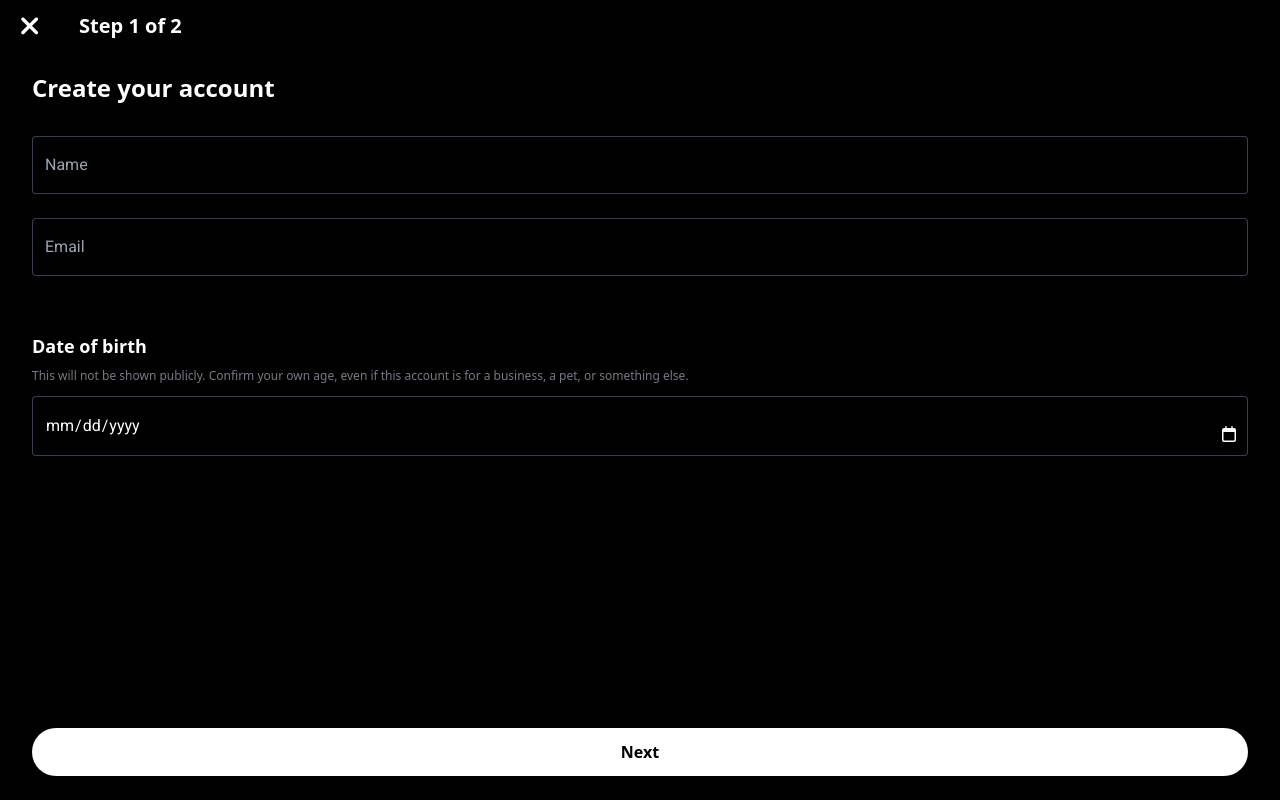
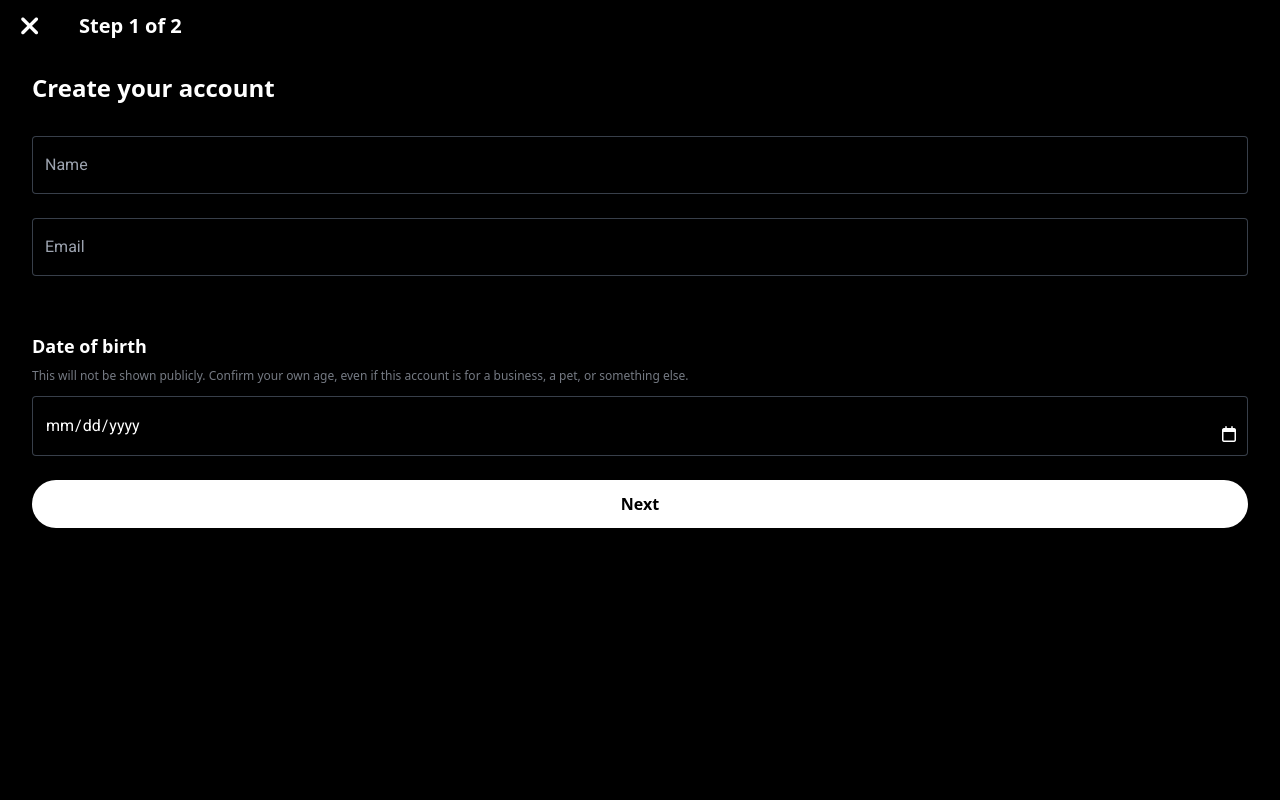
Before and after one commit to thisisrahulpal/blog-frontend, a React (Vite) app: page /signup in a window 1280 px wide. Built offline with nearby package versions, Linux system fonts and the light colour scheme.

Commit message:
form testing

```diff
--- a/src/Components/Authentication/Signup.jsx
+++ b/src/Components/Authentication/Signup.jsx
@@ -15,10 +15,6 @@ const signup = () => {
   return (
     <>
       {/* Header */}
-      <form
-        className="flex flex-col justify-between h-screen"
-        onSubmit={handleSubmit}
-      >
         <div>
           <div className="flex px-4 items-center">
             <Link to="/">
@@ -82,7 +78,6 @@ const signup = () => {
             <Link to="/verifyOtp">Next</Link>
           </button>
         </div>
-      </form>
     </>
   );
 };
```
